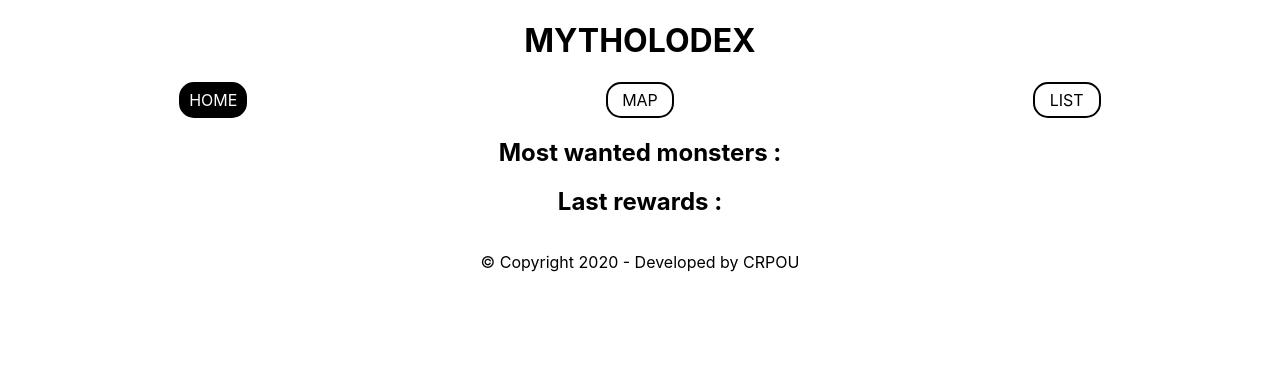
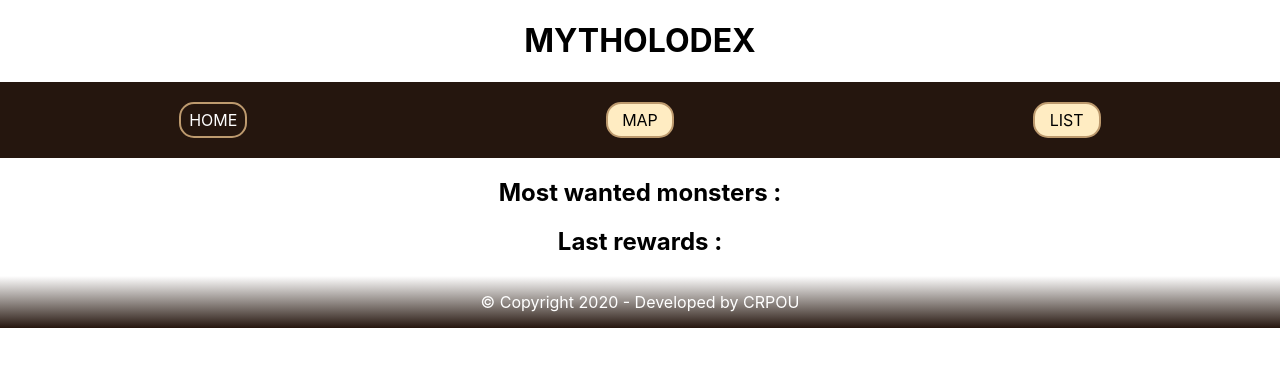
Before and after one commit to Vylis/cannot-read-property-of-undefined, a React (Create React App) app in the folder front/: page / in a window 1280 px wide. Shown: the top 366 px of the page. Built offline with nearby package versions, Linux system fonts and the light colour scheme.

Commit message:
css start

```diff
--- a/front/src/App.css
+++ b/front/src/App.css
@@ -1,3 +1,5 @@
 .App {
   text-align: center;
+  --light-text: white;
+  --dark-background: hsl(21, 45%, 10%);
 }
--- a/front/src/styles/css/Footer/Footer.css
+++ b/front/src/styles/css/Footer/Footer.css
@@ -3,5 +3,8 @@
   display: flex;
   justify-content: center;
   align-items: center;
-  bottom: 0;
+  margin-top: 20px;
+  bottom: 0px;
+  color: var(--light-text);
+  background: linear-gradient(#ffffff96, var(--dark-background));
 }
--- a/front/src/styles/css/NavBar/NavBar.css
+++ b/front/src/styles/css/NavBar/NavBar.css
@@ -2,6 +2,8 @@
   display: flex;
   justify-content: space-around;
   align-items: center;
+  background-color: var(--dark-background);
+  padding: 20px 0;
 }
 
 .nav_btn{
@@ -11,15 +13,15 @@
   width : 4rem;
   height: 2rem;
   text-decoration: none;
-  border : 2px solid black;
+  border : 2px solid rgb(189, 154, 110);
   border-radius: 15px;
   color: black;
-  background-color: white;
+  background-color: rgb(255, 236, 194);
   transition: .2s;
 }
 
 .nav_btn.selected{
-  background-color: black;
+  background-color: var(--dark-background);
   color:white;
 }
 
```
